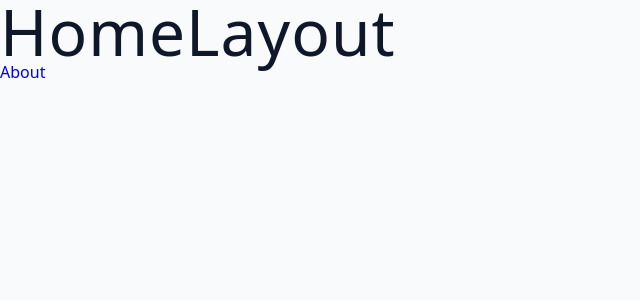
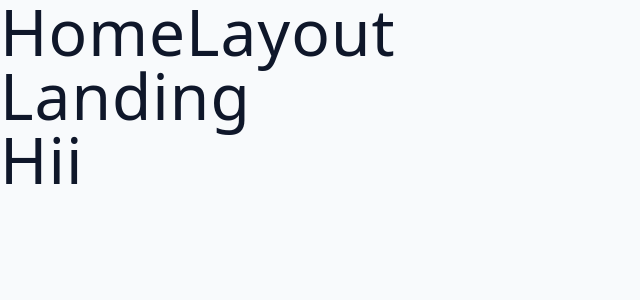
Before and after one commit to r8now/react-course, a React (Vite) app in the folder 09-mixmaster/starter/: page / in a window 1280 px wide. Shown: the top 300 px of the page, without its empty margins (0-640 px from the left). Built offline with nearby package versions, Linux system fonts and the light colour scheme.

Commit message:
Refactor routing in App.jsx and HomeLayout.jsx

```diff
--- a/09-mixmaster/starter/src/App.jsx
+++ b/09-mixmaster/starter/src/App.jsx
@@ -1,17 +1,26 @@
 import { RouterProvider, createBrowserRouter } from "react-router-dom";
 
-import {About, HomeLayout, Error, Landing, Newsletter,Cocktail } from "./pages";
+import {
+  About,
+  HomeLayout,
+  Error,
+  Landing,
+  Newsletter,
+  Cocktail,
+} from "./pages";
 
 const router = createBrowserRouter([
   {
     path: "/",
-    element: <HomeLayout/>,
-  },
-  {
-    path: "/about",
-    element: (
-      <About />
-    ),
+    element: <HomeLayout />,
+    children: [
+      { index: true, element: <Landing /> },
+
+      { path: "/cocktail", element: <Cocktail /> },
+      { path: "/newsletter", element: <Newsletter /> },
+      { path: "*", element: <Error /> },
+      { path: "/about", element: <About /> },
+    ],
   },
 ]);
 
--- a/09-mixmaster/starter/src/pages/HomeLayout.jsx
+++ b/09-mixmaster/starter/src/pages/HomeLayout.jsx
@@ -1,11 +1,12 @@
 import React from 'react'
-import { Link } from 'react-router-dom'
+import { Outlet } from 'react-router-dom'
 
 const HomeLayout = () => {
   return (
     <div>
       <h1> HomeLayout</h1>
-      <Link to="/about"> About </Link>
+    <Outlet/>
+    <h1>hii</h1>
     </div>
   );
 }
```
